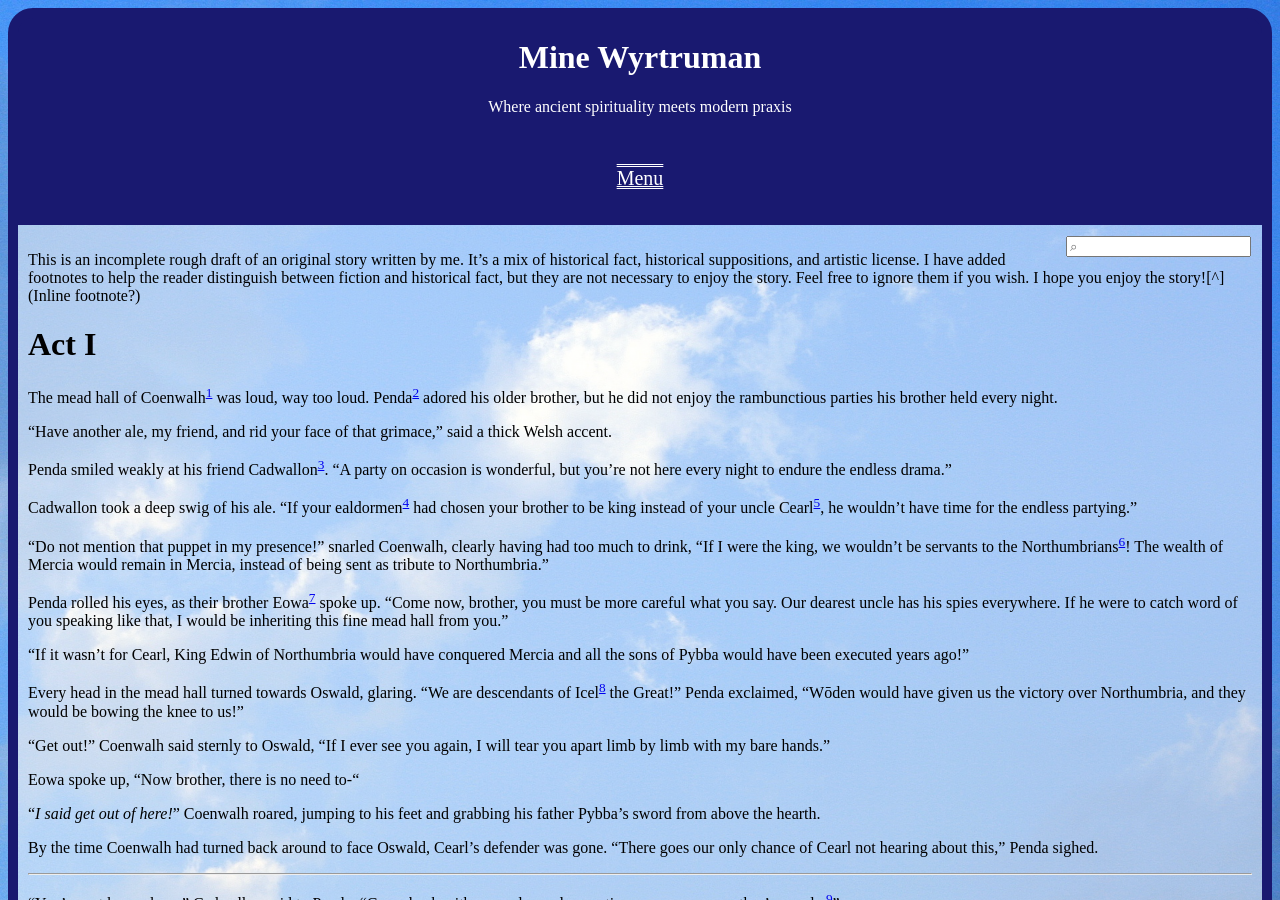
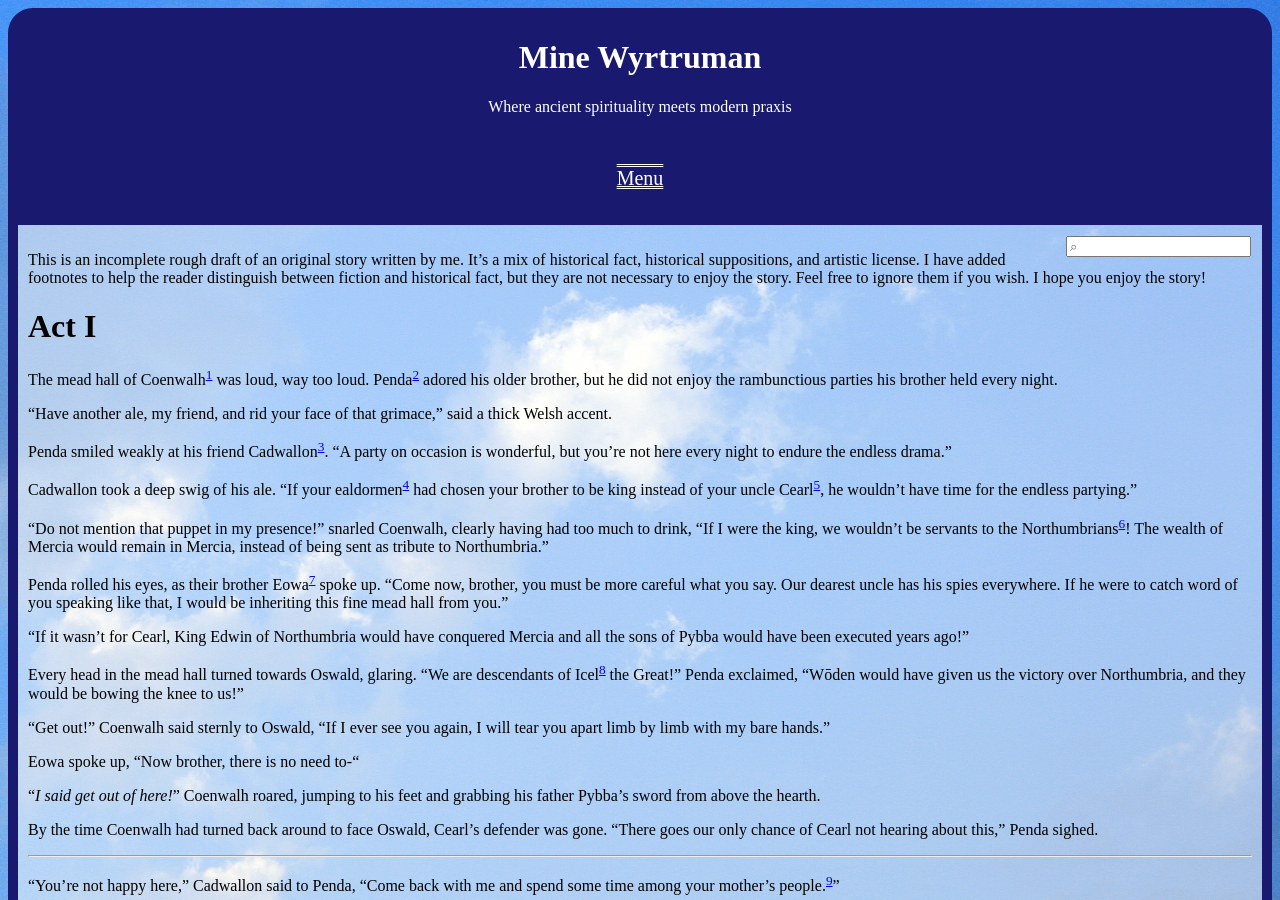
Before and after one commit to byronpendason/byronpendason.github.io, a Jekyll site: the page built from young_penda-swamp_ettin.md, in a window 1280 px wide and 900 px high. Built offline with Jekyll 4.4.1, drawn with Linux system fonts in a browser that asks for light colours; our own code applies the rules of GitHub Pages for plain Markdown files; comment, search, counter and statistics services are not loaded; some of the changed lines change nothing that is shown.

Commit message:
Update young_penda-swamp_ettin.md

```diff
--- a/young_penda-swamp_ettin.md
+++ b/young_penda-swamp_ettin.md
@@ -8,7 +8,7 @@ sitemap:
   exclude: 'yes'
 ---
 
-This is an incomplete rough draft of an original story written by me. It's a mix of historical fact, historical suppositions, and artistic license. I have added footnotes to help the reader distinguish between fiction and historical fact, but they are not necessary to enjoy the story. Feel free to ignore them if you wish. I hope you enjoy the story![^](Inline footnote?)
+This is an incomplete rough draft of an original story written by me. It's a mix of historical fact, historical suppositions, and artistic license. I have added footnotes to help the reader distinguish between fiction and historical fact, but they are not necessary to enjoy the story. Feel free to ignore them if you wish. I hope you enjoy the story!
 
 # Act I
 
```
